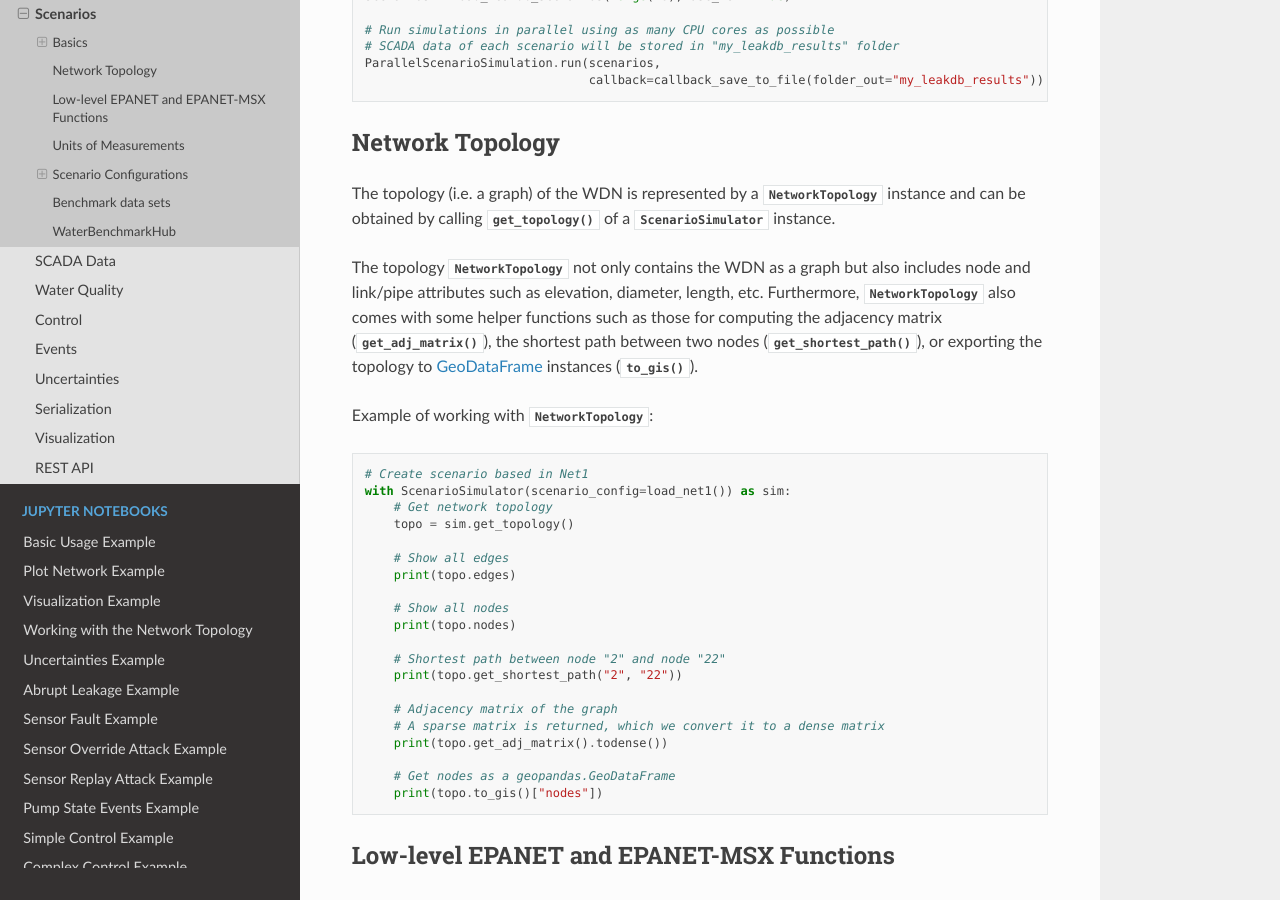
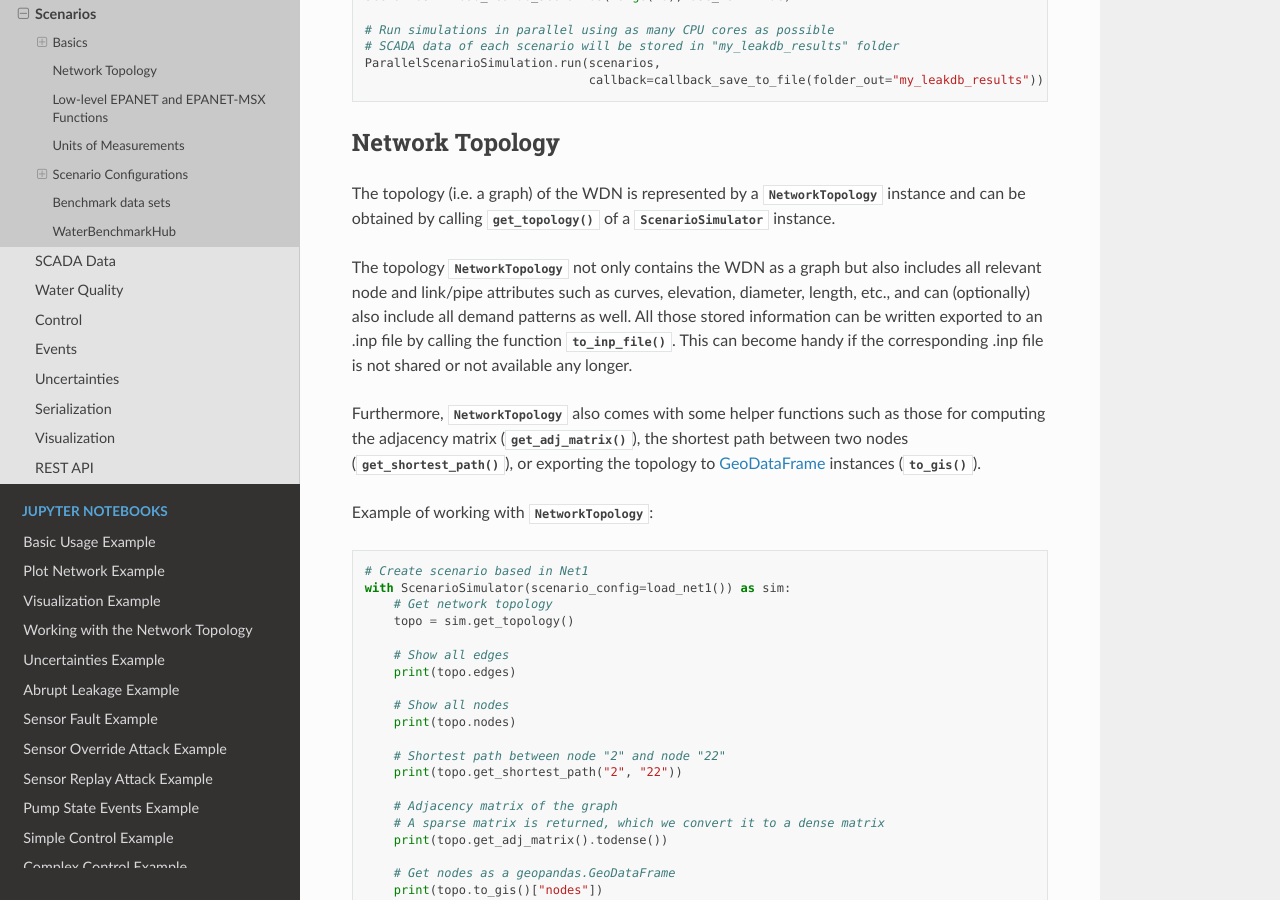
Before and after one commit to WaterFutures/EPyT-Flow, a Sphinx documentation site: the page built from docs/tut.scenarios.rst, in a window 1280 px wide and 900 px high, scrolled down 2072 px. Built offline with Sphinx 7.4.7 and the Read the Docs theme 3.1.0, drawn with Linux system fonts in a browser that asks for light colours; pages that are not in the unit, such as notebooks, are missing from menus; some of the changed text lies outside the part shown.

Commit message:
Export NetworkTopology to .inp file if .inp file from ScenarioConfig does not exist

```diff
--- a/docs/tut.scenarios.rst
+++ b/docs/tut.scenarios.rst
@@ -134,7 +134,12 @@
 :class:`~epyt_flow.simulation.scenario_simulator.ScenarioSimulator` instance.
 
 The topology :class:`~epyt_flow.topology.NetworkTopology` not only contains the WDN as a graph
-but also includes node and link/pipe attributes such as elevation, diameter, length, etc.
+but also includes all relevant node and link/pipe attributes such as curves,
+elevation, diameter, length, etc., and can (optionally) also include all demand patterns as well.
+All those stored information can be written exported to an .inp file by calling the function
+:func:`~epyt_flow.topology.NetworkTopology.to_inp_file`. This can become handy if the corresponding
+.inp file is not shared or not available any longer.
+
 Furthermore, :class:`~epyt_flow.topology.NetworkTopology` also comes with some helper functions
 such as those for computing the adjacency matrix
 (:func:`~epyt_flow.topology.NetworkTopology.get_adj_matrix`), the shortest path between two nodes
@@ -235,6 +240,15 @@
 :class:`~epyt_flow.simulation.scenario_simulator.ScenarioSimulator`, is to use a
 :class:`~epyt_flow.simulation.scenario_config.ScenarioConfig` instance which completely
 describes/specifies a scenario.
+
+.. note::
+
+    A :class:`~epyt_flow.simulation.scenario_config.ScenarioConfig` instance can also contain a
+    :class:`~epyt_flow.topology.NetworkTopology` instance, completly specifying the water network.
+    If the specified .inp file is not found, the
+    :class:`~epyt_flow.simulation.scenario_simulator.ScenarioSimulator` creates an .inp file based
+    on the information from the :class:`~epyt_flow.topology.NetworkTopology` instance and uses then
+    loads and uses this .inp file.
 
 Because :class:`~epyt_flow.simulation.scenario_config.ScenarioConfig` instances are immutable,
 there are usually not explicitly constructed by the user but loaded/parsed from a file
```
Also changed, not shown: 1 other file.
